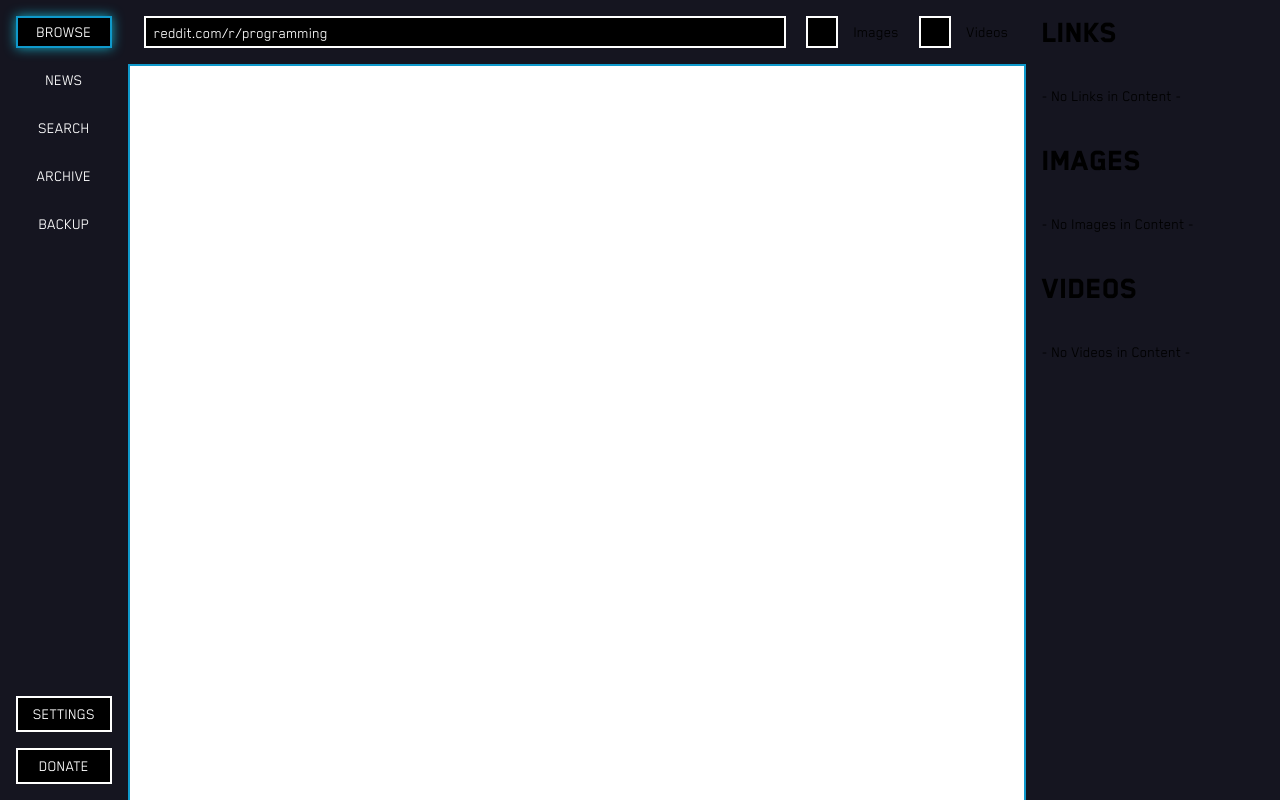
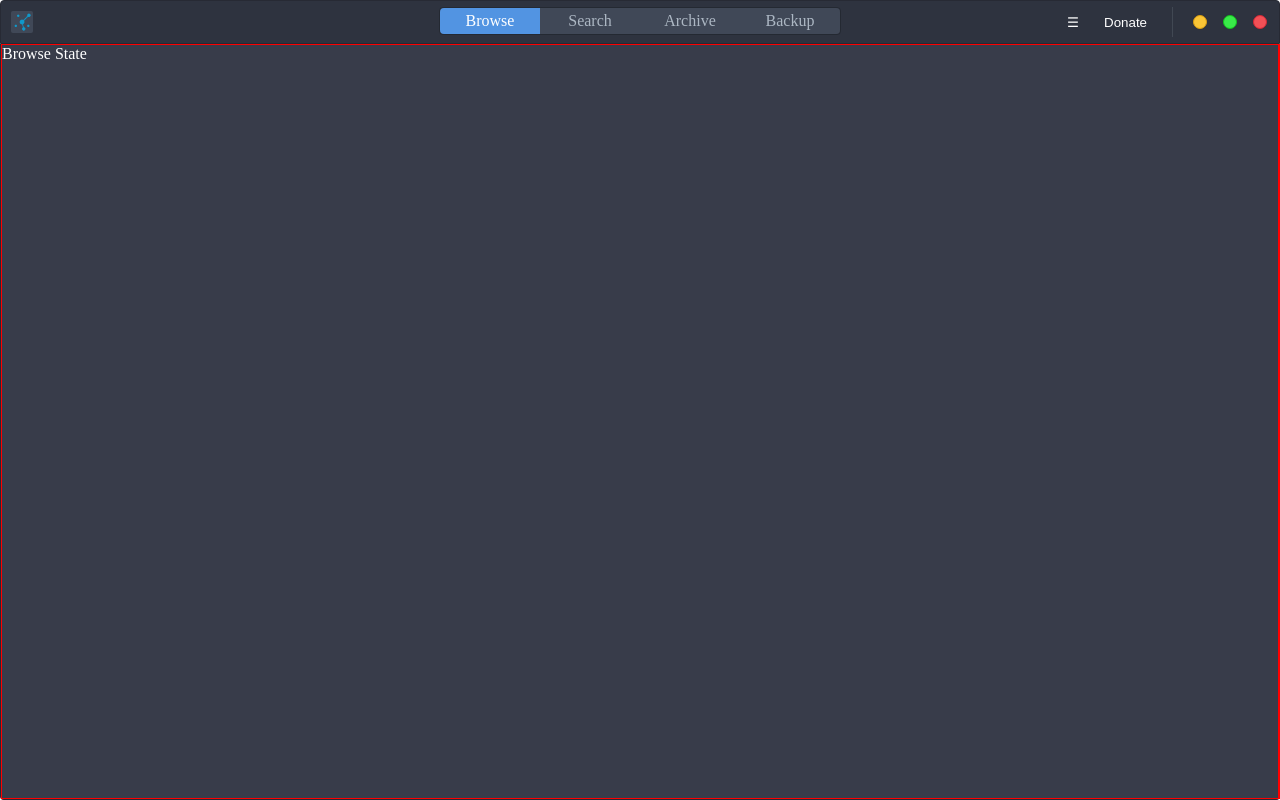
Before and after one commit to cookiengineer/research, a website with bundled scripts: page index.html in a window 1280 px wide. Built offline with nearby package versions, Linux system fonts and the light colour scheme; files whose address does not match are found by name.

Commit message:
:lipstick: Migrating to GTK-inspired Arc Theme

```diff
--- /dev/null
+++ b/design/arc-flatabulous-theme/index.css
@@ -0,0 +1,3 @@
+
+@import url('../arc-theme/index.css');
+@import url('./wm.css');
--- /dev/null
+++ b/design/arc-flatabulous-theme/index.js
@@ -0,0 +1,89 @@
+
+(function(global) {
+
+	if (typeof require === 'function') {
+
+		let gui     = require('nw.gui');
+		let win     = gui.Window.get();
+		let state   = 'normal';
+		let buttons = {
+			minimize: document.querySelector('#wm-minimize'),
+			maximize: document.querySelector('#wm-minimize'),
+			close:    document.querySelector('#wm-close')
+		};
+
+		if (buttons.minimize !== null) {
+
+			win.on('minimize', (e) => state = 'minimize');
+			win.on('restore',  (e) => state = 'normal');
+
+			buttons.minimize.onclick = (e) => {
+				win.minimize();
+			};
+
+		}
+
+		if (buttons.maximize !== null) {
+
+			win.on('maximize', (e) => state = 'maximize');
+
+			buttons.maximize.onclick = (e) => {
+
+				if (state !== 'maximize') {
+					win.maximize();
+					state = 'maximize';
+				} else if (state === 'maximize') {
+					win.unmaximize();
+					state = 'normal';
+				}
+
+			};
+
+		}
+
+	}
+
+
+	global.addEventListener('load', (e) => {
+
+		let header = document.querySelector('header#wm');
+		if (header !== null) {
+
+			global.addEventListener('focus', (e) => {
+				header.className = 'active';
+			});
+
+			global.addEventListener('blur', (e) => {
+				header.className = 'inactive';
+			});
+
+		}
+
+
+		let states = [].slice.call(document.querySelectorAll('menu#wm-appstate li'));
+		if (states.length > 0) {
+
+			states.forEach(state => {
+
+				state.onclick = function(e) {
+
+					let main = global.MAIN || null;
+					let id   = this.innerHTML.toLowerCase();
+					if (main !== null) {
+
+						let result = main.changeState(id);
+						if (result === true) {
+							states.forEach(other => other.className = other === this ? 'active' : 'inactive');
+						}
+
+					}
+
+				};
+
+			});
+
+		}
+
+	});
+
+})(typeof window !== 'undefined' ? window : global);
--- /dev/null
+++ b/design/arc-flatabulous-theme/wm.css
@@ -0,0 +1,201 @@
+
+header#wm {
+	display: block;
+	width: auto;
+	height: 42px;
+	background: #2e333f;
+	border: 1px solid #272a34;
+	border-radius: 4px 4px 0px 0px;
+	text-align: center;
+	position: fixed;
+	top: 0px;
+	right: 0px;
+	bottom: auto;
+	left: 0px;
+}
+
+main {
+	position: fixed;
+	top: 44px;
+	right: 0px;
+	bottom: 0px;
+	left: 0px;
+	background: #383c4a;
+	border: 1px solid #272a34;
+	border-top: none;
+	border-radius: 0px 0px 4px 4px;
+}
+
+header#wm.inactive {
+	background: #313743;
+}
+
+header#wm menu#wm-appmenu {
+	display: inline-block;
+	position: absolute;
+	top: 0px;
+	right: auto;
+	bottom: auto;
+	left: 0px;
+	margin: 0px;
+	padding: 0px;
+}
+
+header#wm img#wm-appicon {
+	display: block;
+	width: 20px;
+	height: 20px;
+	border: 1px solid transparent;
+	border-radius: 2px;
+	margin: 10px 0px 0px 10px;
+	cursor: pointer;
+}
+
+header#wm menu#wm-appstates {
+	display: inline-block;
+	margin: 6px auto 6px auto;
+	padding: 0px;
+	border: 1px solid #242932;
+	border-radius: 4px;
+}
+
+header#wm menu#wm-appstates > li {
+	display: inline-block;
+	margin: 0px;
+	padding: 0px;
+	width: 100px;
+	height: 26px;
+	line-height: 26px;
+	color: #acb7c3;
+	background: #404857;
+	list-style: none;
+	cursor: pointer;
+}
+
+header#wm menu#wm-appstates > li:first-child {
+	border-radius: 4px 0px 0px 4px;
+}
+header#wm menu#wm-appstates > li:last-child {
+	border-radius: 0px 4px 4px 0px;
+}
+
+header#wm menu#wm-appstates > li:focus,
+header#wm menu#wm-appstates > li:hover {
+	background: #4e5665;
+}
+
+header#wm menu#wm-appstates > li.active {
+	color: #ffffff;
+	background: #5294e2;
+}
+
+header#wm div#wm-right {
+	position: absolute;
+	top: 0px;
+	right: 0px;
+	bottom: auto;
+	left: auto;
+}
+
+
+
+div#wm-actions {
+	display: inline-block;
+	margin: 6px 0px 0px 0px;
+	padding: 0px 16px 0px 0px;
+	border-right: 1px solid #414853;
+	vertical-align: top;
+}
+
+div#wm-actions > button {
+	display: inline-block;
+	margin: 0px;
+	padding: 0px;
+	min-width: 36px;
+	height: 30px;
+	border: 1px solid transparent;
+	border-radius: 4px;
+	background: transparent;
+	box-sizing: border-box;
+	vertical-align: top;
+	cursor: pointer;
+}
+
+div#wm-actions > button:focus,
+div#wm-actions > button:hover {
+	border: 1px solid #242932;
+	border-radius: 4px;
+	background: #404857;
+}
+
+div#wm-actions > button:active {
+	color: #ffffff;
+	border: 1px solid #5294e2;
+	border-radius: 4px;
+	background: #5294e2;
+}
+
+div#wm-actions > button#wm-settings:before {
+	color: #ffffff;
+	content: "☰";
+	display: block;
+	text-align: center;
+}
+
+
+div#wm-buttons {
+	display: inline-block;
+	margin: 12px 12px 0px 0px;
+	vertical-align: top;
+}
+
+div#wm-buttons > button {
+	display: inline-block;
+	margin: 0px 0px 0px 16px;
+	width: 14px;
+	height: 14px;
+	border: 0px solid transparent;
+	border-radius: 14px;
+	background: transparent;
+	cursor: pointer;
+}
+
+div#wm-buttons > button:active,
+div#wm-buttons > button:focus {
+	outline: none;
+}
+
+div#wm-buttons > button#wm-minimize {
+	border: 1px solid #da9e10;
+	background: #fac536;
+}
+
+div#wm-buttons > button#wm-minimize:hover {
+}
+
+div#wm-buttons > button#wm-maximize {
+	border: 1px solid #13c11e;
+	background: #39ea49;
+}
+
+div#wm-buttons > button#wm-close {
+	border: 1px solid #d52735;
+	background: #f25056;
+}
+
+
+/*
+ * INACTIVE WINDOW
+ */
+
+header#wm.inactive menu#wm-appstates > li.active {
+	color: #acb7c3;
+	background: #4878b2;
+}
+
+header#wm.inactive div#wm-buttons button#wm-minimize,
+header#wm.inactive div#wm-buttons button#wm-maximize,
+header#wm.inactive div#wm-buttons button#wm-close {
+	border: 1px solid #b4b4b4;
+	background: #d4d4d4;
+}
--- /dev/null
+++ b/design/arc-theme/index.css
@@ -0,0 +1,2 @@
+
+@import url('./main.css');
--- /dev/null
+++ b/design/arc-theme/main.css
@@ -0,0 +1,24 @@
+
+main {
+	color: #ffffff;
+	font-size: 16px;
+}
+
+main > section {
+	position: absolute;
+	top: 0px;
+	right: 0px;
+	bottom: 0px;
+	left: 0px;
+	border: 1px solid red;
+}
+
+main > section.inactive {
+	transition: transform 200ms ease-out;
+	transform: translate(100%, 0%);
+}
+
+main > section.active {
+	transition: transform 200ms ease-out;
+	transform: translate(0%, 0%);
+}
--- a/index.html
+++ b/index.html
@@ -7,8 +7,8 @@
 	<link rel="icon" type="image/x-icon" href="/favicon.ico" sizes="64x64 32x32 16x16">
 
 	<!-- DESIGN -->
-	<link rel="stylesheet" href="./design/index.css">
-	<link rel="stylesheet" href="./design/theme-cookie.css">
+	<link rel="stylesheet" href="./design/arc-flatabulous-theme/index.css">
+	<script src="./design/arc-flatabulous-theme/index.js"></script>
 
 	<!-- BOOTSTRAP -->
 	<script src="/libraries/lychee/build/html/core.js"></script>
@@ -18,21 +18,58 @@
 	main > section#news > header input[type="text"] {
 		width: calc(100% - 128px - 46px - 42px - 28px);
 	}
+	menu#wm-appmenu > img#wm-appicon {
+		border: 1px solid #242932;
+		background: #404857;
+	}
+	div#wm-actions > button#wm-donate {
+		color: #ffffff;
+		padding: 0px 8px;
+	}
 	</style>
 
 </head>
 <body>
-	<menu class="active">
-		<li class="active">Browse</li>
-		<li>News</li>
-		<li>Search</li>
-		<li>Archive</li>
-		<li>Backup</li>
-		<aside>
-			<button onclick="$.view('settings');">Settings</button>
-			<button onclick="window.location.href='bitcoin:1CamMuvrFU1QAMebPoDsL3JrioVDoxezY2?amount=0.5&label=Offgrid%20Browser%20Support';">Donate</button>
-		</aside>
-	</menu>
+	<header id="wm" class="active">
+		<menu id="wm-appmenu">
+			<img id="wm-appicon" src="./icon.png">
+		</menu>
+		<menu id="wm-appstates">
+			<li class="active">Browse</li><li>Search</li><li>Archive</li><li>Backup</li>
+		</menu>
+		<div id="wm-right">
+			<div id="wm-actions">
+				<button id="wm-settings"></button>
+				<button id="wm-donate" onclick="window.location.href='bitcoin:1CamMuvrFU1QAMebPoDsL3JrioVDoxezY2?amount=0.5&label=Offgrid%20Browser%20Support';">Donate</button>
+			</div>
+			<div id="wm-buttons">
+				<button id="wm-minimize"></button><button id="wm-maximize"></button><button id="wm-close"></button>
+			</div>
+		</div>
+	</header>
+
+	<main>
+
+		<section id="browse" class="active">
+			Browse State
+		</section>
+
+		<section id="search" class="inactive">
+			Search State
+		</section>
+
+		<section id="archive" class="inactive">
+		</section>
+
+		<section id="backup" class="inactive">
+		</section>
+
+	</main>
+
+
+
+	<!-- TODO: Restructuring -->
+	<!--
 
 	<main>
 		<section id="browse" class="active">
@@ -78,6 +115,7 @@
 			</article>
 		</section>
 	</main>
+	-->
 
 	<script>
 	(function(lychee, global) {
```
Also changed, not shown: design/arc-theme/index.js (added, +89 -0 lines).
